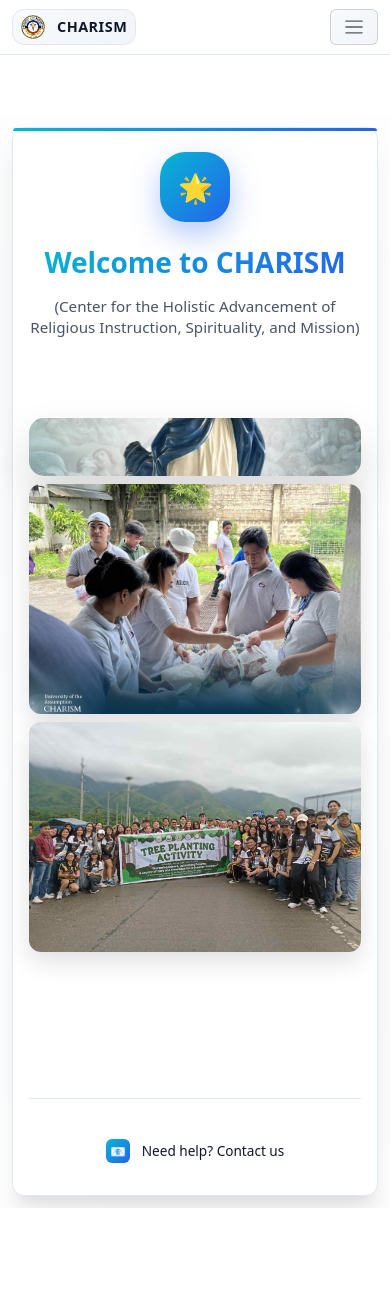
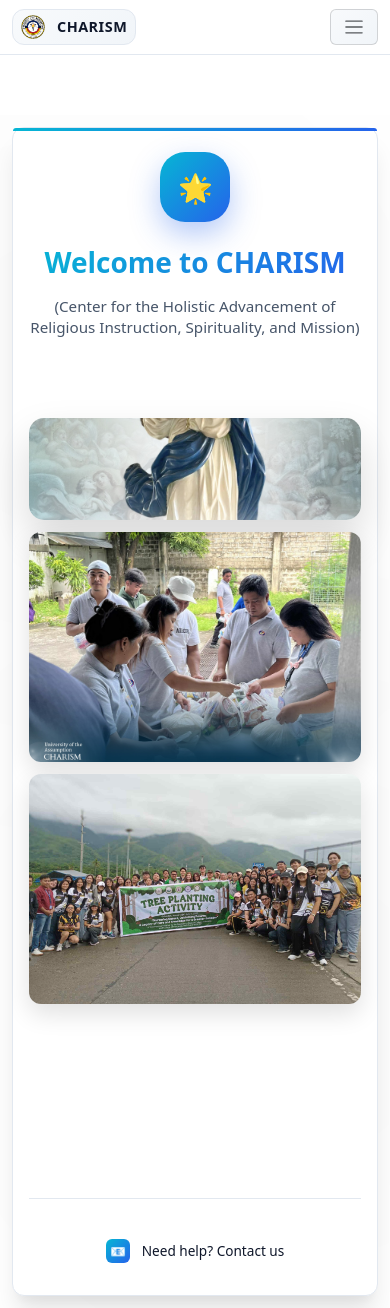
Before and after one commit to IsipMervie/Charism_fullstack, a React (Create React App) app in the folder frontend/: page / in a window 390 px wide. Before the commit the page ends 1208 px from the top, so only its background shows below. Built offline with nearby package versions, Linux system fonts and the light colour scheme.

Commit message:
fix homepage12

```diff
--- a/frontend/src/components/HomePage.css
+++ b/frontend/src/components/HomePage.css
@@ -139,12 +139,12 @@
 }
 
 .collage-container {
-  display: grid;
-  grid-template-columns: 1fr 1fr;
-  gap: 2rem;
-  height: 500px;
+  display: grid !important;
+  grid-template-columns: 1fr 1fr !important;
+  gap: 2rem !important;
+  height: 500px !important;
   position: relative;
-  width: 100%;
+  width: 100% !important;
 }
 
 /* Main Image Container */
@@ -188,8 +188,9 @@
   box-shadow: 0 10px 25px rgba(0, 0, 0, 0.12);
   transition: all 0.3s ease;
   cursor: pointer;
-  flex: 1;
-  min-height: 200px;
+  flex: 1 !important;
+  min-height: 200px !important;
+  height: 50% !important;
 }
 
 .side-image-container:hover {
@@ -347,15 +348,21 @@
   }
 
   .collage-container {
-    grid-template-columns: 1fr;
-    grid-template-rows: 1fr 1fr 1fr;
-    height: 650px;
-    gap: 1rem;
+    grid-template-columns: 1fr !important;
+    grid-template-rows: 1fr 1fr 1fr !important;
+    height: 650px !important;
+    gap: 1rem !important;
   }
 
   .side-images {
-    flex-direction: row;
-    gap: 1rem;
+    flex-direction: column !important;
+    gap: 1rem !important;
+    height: 100% !important;
+  }
+
+  .side-image-container {
+    height: 50% !important;
+    min-height: 150px !important;
   }
 
   .image-overlay h3 {
@@ -377,13 +384,18 @@
 
 @media (max-width: 600px) {
   .collage-container {
-    height: 700px;
-    gap: 0.75rem;
+    height: 700px !important;
+    gap: 0.75rem !important;
   }
 
   .side-images {
-    flex-direction: column;
-    gap: 0.75rem;
+    flex-direction: column !important;
+    gap: 0.75rem !important;
+  }
+
+  .side-image-container {
+    height: 50% !important;
+    min-height: 140px !important;
   }
 
   .main-image-container:hover {
```
